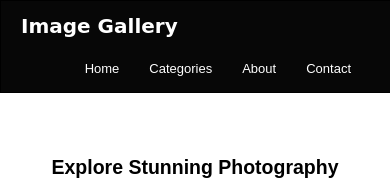
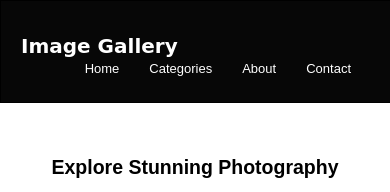
Before and after one commit to gowtham8-v/image-gallery.github.io, a plain HTML site: page index.html in a window 390 px wide. Shown: the top 192 px of the page. Drawn offline with Linux system fonts and the light colour scheme.

Commit message:
Update style.css

```diff
--- a/style.css
+++ b/style.css
@@ -211,6 +211,7 @@ body{
 
   .header h1{
     font-size: 20px;
+    padding-top: 20px;
   }
   .menu-list a{
     font-size: 13px;
@@ -218,7 +219,7 @@ body{
     margin-top: 45px;
   }
   .header{
-    padding-bottom: 40px;
+    padding-bottom: 30px;
   }
 
   .about{
```
